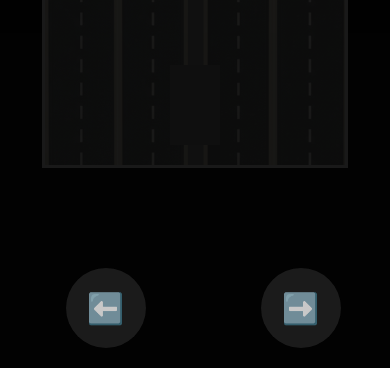
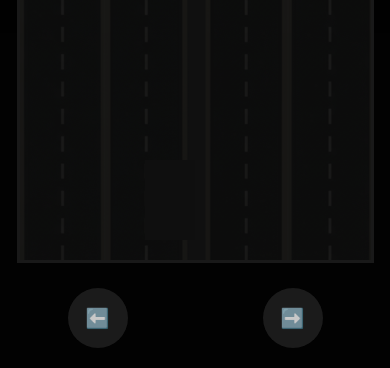
Before and after one commit to Rithish4610/simple-car-racing-game, a plain HTML site: page index.html in a window 390 px wide. Shown: the part 476-844 px from the top of the page. Drawn offline with Linux system fonts and the light colour scheme; grey boxes are pictures that could not be loaded.

Commit message:
Mobile responsive fixes, arrow buttons visible, improved game layout

```diff
--- a/style.css
+++ b/style.css
@@ -1,3 +1,11 @@
+body, html {
+    width: 100%;
+    height: 100%;
+    margin: 0;
+    padding: 0;
+    overflow-x: hidden;
+}
+
 body {
     text-align: center;
     background: #111;
@@ -6,11 +14,12 @@ body {
 }
 
 .gameArea {
-    width: 300px;
-    height: 500px;
+    width: 90vw;       /* 90% of screen width */
+    max-width: 400px;  /* optional limit */
+    height: calc(90vw * 5/3); /* keeps 3:5 aspect ratio */
     background: url("images/road.png");
     background-size: cover;
-    margin: auto;
+    margin: 20px auto;
     position: relative;
     overflow: hidden;
     border: 3px solid white;
@@ -50,15 +59,17 @@ body {
     position: fixed;
     bottom: 20px;
     width: 100%;
-    display: none;
+    display: flex;          /* always flex, show buttons */
     justify-content: space-around;
     z-index: 100;
 }
 
 .mobile-controls button {
-    width: 80px;
-    height: 80px;
-    font-size: 30px;
+    width: 15vw;
+    height: 15vw;
+    min-width: 60px;
+    min-height: 60px;
+    font-size: 5vw;
     border-radius: 50%;
     border: none;
     background: #222;
@@ -66,9 +77,9 @@ body {
     opacity: 0.8;
 }
 
-@media (max-width: 768px) {
+@media (min-width: 769px) {
     .mobile-controls {
-        display: flex;
+        display: none;      /* hide on desktop */
     }
 }
 
```
